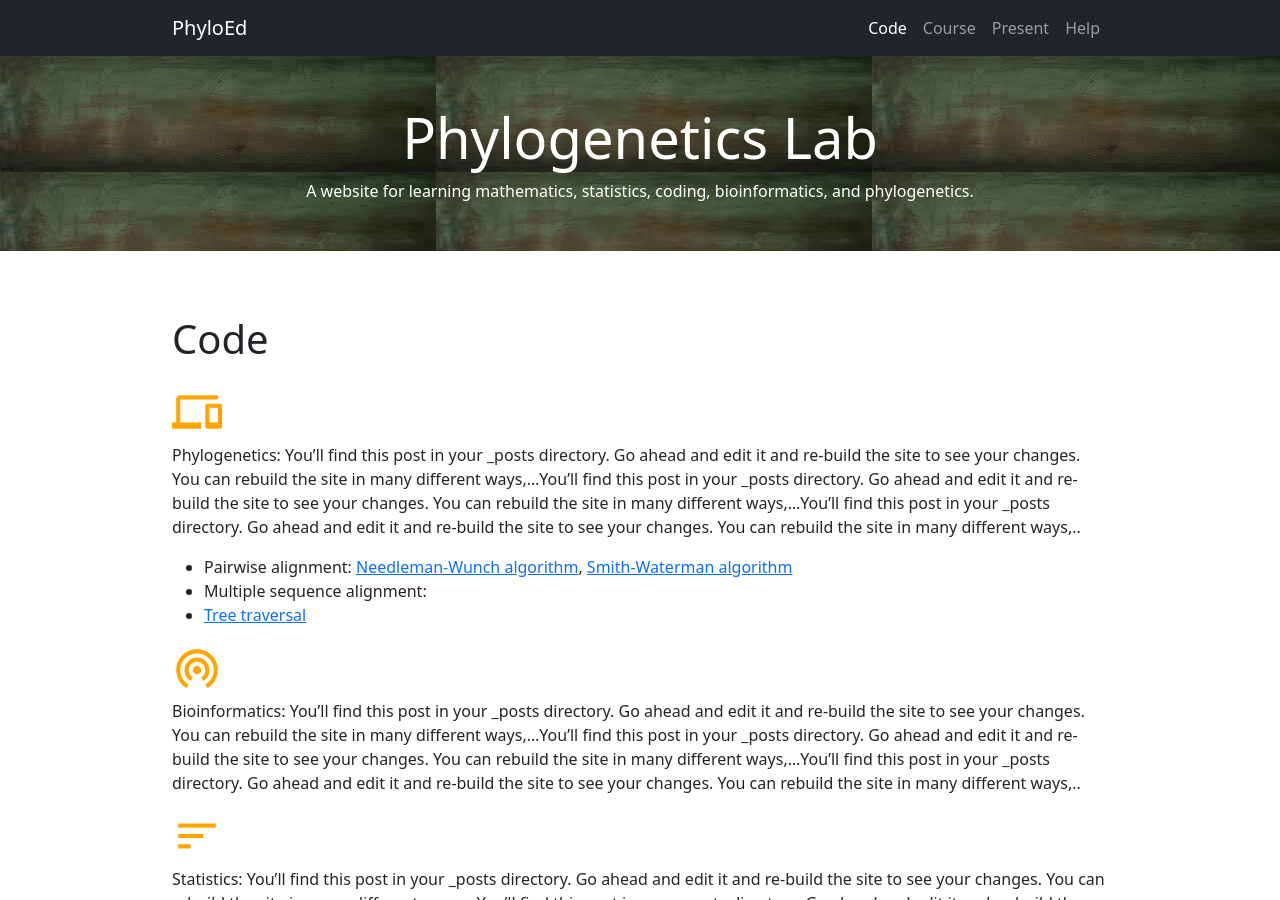
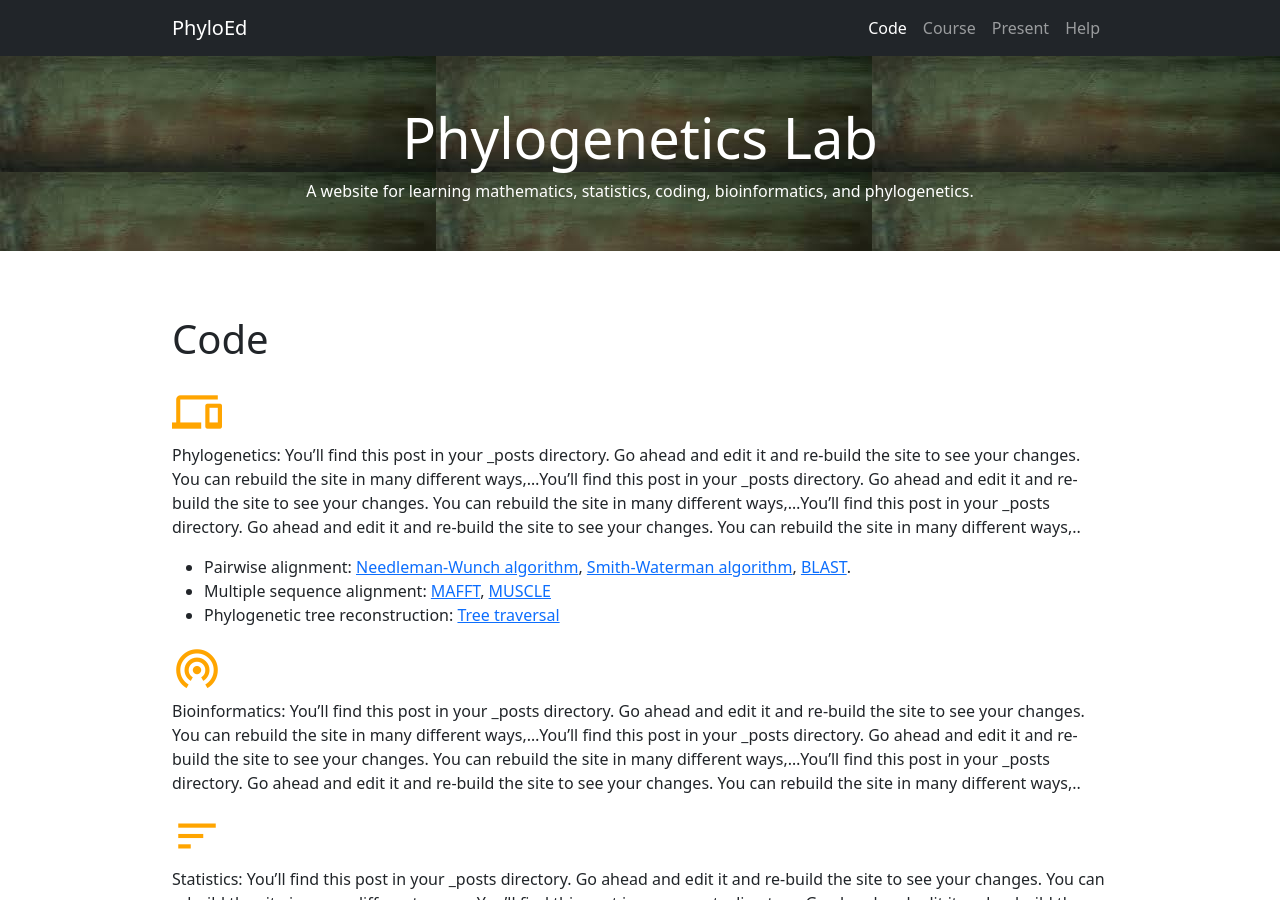
Before and after one commit to lliu1871/PhyEd, a Jekyll site: the page built from code.markdown, in a window 1280 px wide and 900 px high. Built offline with Jekyll 4.4.1, drawn with Linux system fonts in a browser that asks for light colours; comment, search, counter and statistics services are not loaded.

Commit message:
Update code.markdown

```diff
--- a/code.markdown
+++ b/code.markdown
@@ -8,9 +8,9 @@ permalink: /code/
 Phylogenetics: You’ll find this post in your _posts directory. Go ahead and edit it and re-build the site to see your changes. You can rebuild the site in many different ways,...You’ll find this post in your _posts directory. Go ahead and edit it and re-build the site to see your changes. You can rebuild the site in many different ways,...You’ll find this post in your _posts directory. Go ahead and edit it and re-build the site to see your changes. You can rebuild the site in many different ways,..
 
 
-- Pairwise alignment: [Needleman-Wunch algorithm](/code/needleman), [Smith-Waterman algorithm](/code/smith)
-- Multiple sequence alignment:
-- [Tree traversal](/code/traversal)
+- Pairwise alignment: [Needleman-Wunch algorithm](/code/needleman), [Smith-Waterman algorithm](/code/smith), [BLAST](https://blast.ncbi.nlm.nih.gov/Blast.cgi).
+- Multiple sequence alignment: [MAFFT](https://mafft.cbrc.jp/alignment/server/), [MUSCLE](https://www.ebi.ac.uk/Tools/msa/muscle/)
+- Phylogenetic tree reconstruction: [Tree traversal](/code/traversal)
 
 <div><i class="material-icons" style="font-size:50px;color:orange;">wifi_tethering</i></div>
 Bioinformatics: You’ll find this post in your _posts directory. Go ahead and edit it and re-build the site to see your changes. You can rebuild the site in many different ways,...You’ll find this post in your _posts directory. Go ahead and edit it and re-build the site to see your changes. You can rebuild the site in many different ways,...You’ll find this post in your _posts directory. Go ahead and edit it and re-build the site to see your changes. You can rebuild the site in many different ways,..
```
